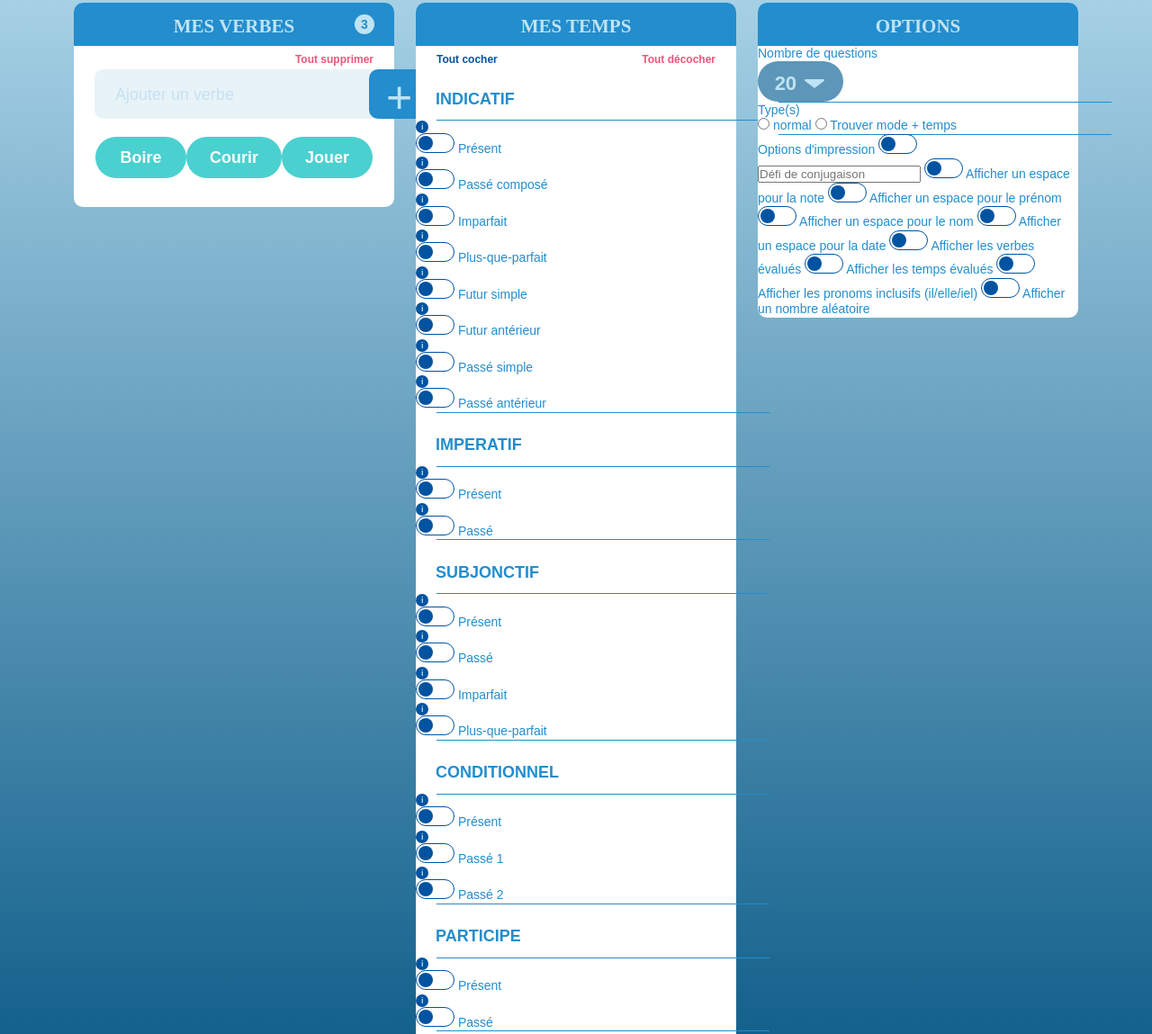
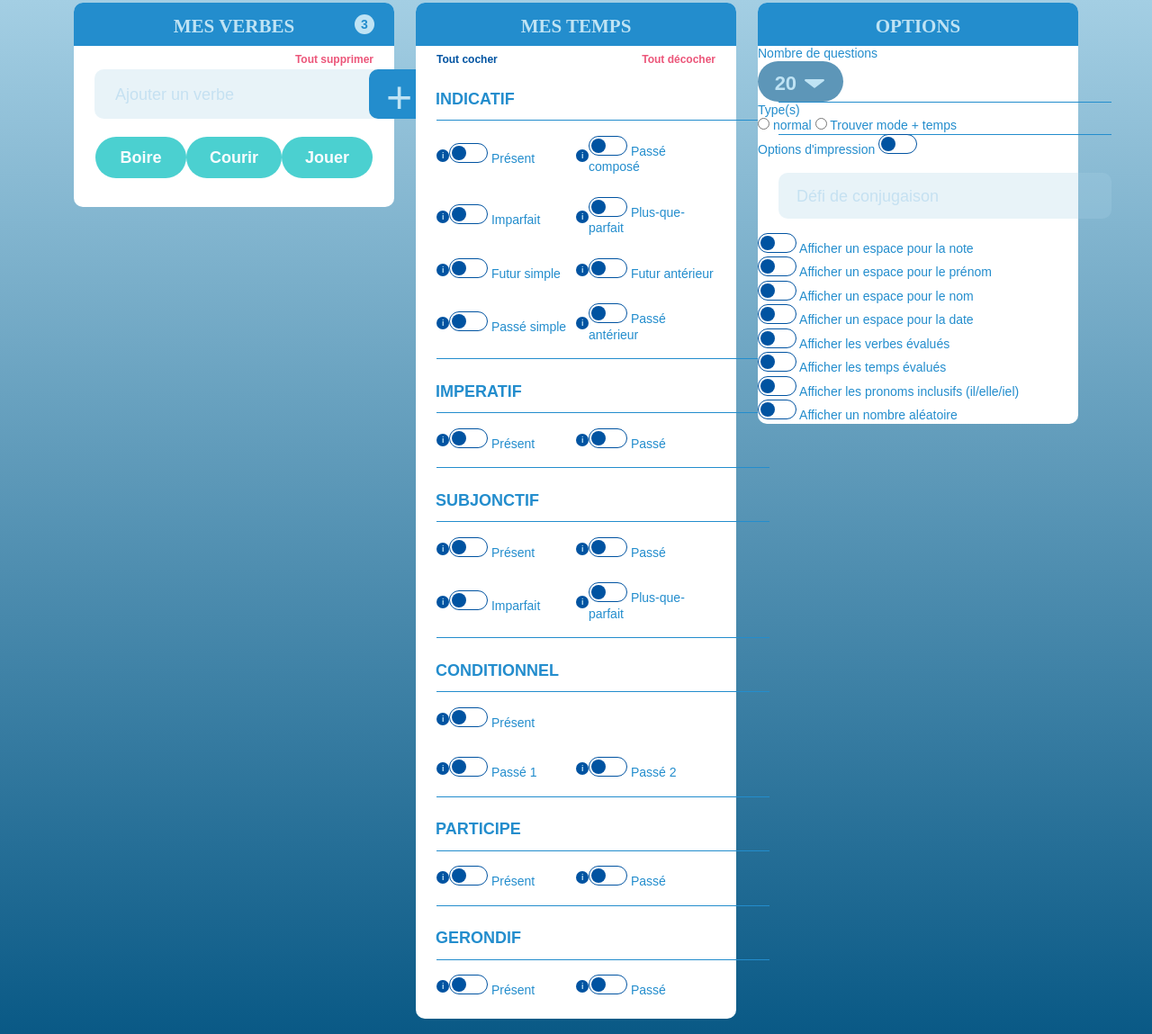
Before and after one commit to maevachristan/Tatitotu-Site-, a website built with Parcel: page src/index.html in a window 1280 px wide. Shown: the part 339-1488 px from the top of the page at 90% size. Built offline with nearby package versions, Linux system fonts and the light colour scheme.

Commit message:
alignement des pastilles check dans la carte "mes temps"

```diff
--- a/src/index.html
+++ b/src/index.html
@@ -115,7 +115,7 @@
             </div>
           </div>
           <div class="col-4">
-            <div class="card">
+            <div class="card my-tenses">
               <div class="card-banner">
                 <h2>mes temps</h2>
               </div>
@@ -124,6 +124,8 @@
               <div class="tense">
                 <h3>indicatif</h3>
                 <hr>
+                <div class="tense-row">
+                  <div class="tense-item">
                     <div class="example">i</div>
                     <label class="switch">
                       <input type="checkbox" />
@@ -132,6 +134,8 @@
                       </div>
                       Présent
                     </label>
+                  </div>
+                  <div class="tense-item">
                     <div class="example">i</div>
                     <label class="switch">
                       <input type="checkbox" />
@@ -140,6 +144,8 @@
                       </div>
                       Passé composé
                     </label>
+                  </div>
+                    <div class="tense-item">
                     <div class="example">i</div>
                     <label class="switch">
                       <input type="checkbox" />
@@ -148,6 +154,8 @@
                       </div>
                       Imparfait
                     </label>
+                  </div>
+                    <div class="tense-item">
                     <div class="example">i</div>
                     <label class="switch">
                       <input type="checkbox" />
@@ -156,6 +164,8 @@
                       </div>
                       Plus-que-parfait
                     </label>
+                  </div>
+                  <div class="tense-item">
                     <div class="example">i</div>
                     <label class="switch">
                       <input type="checkbox" />
@@ -164,6 +174,8 @@
                       </div>
                       Futur simple
                     </label>
+                  </div>
+                  <div class="tense-item">
                     <div class="example">i</div>
                     <label class="switch">
                       <input type="checkbox" />
@@ -172,6 +184,8 @@
                       </div>
                       Futur antérieur
                     </label>
+                  </div>
+                  <div class="tense-item">
                     <div class="example">i</div>
                     <label class="switch">
                       <input type="checkbox" />
@@ -180,6 +194,8 @@
                       </div>
                       Passé simple
                     </label>
+                  </div>
+                  <div class="tense-item">
                     <div class="example">i</div>
                     <label class="switch">
                       <input type="checkbox" />
@@ -188,11 +204,15 @@
                       </div>
                       Passé antérieur
                     </label>
+                  </div>
+                </div>
                 <hr>
               </div>
               <div class="tense">
                 <h3>imperatif</h3>
                 <hr>
+                <div class="tense-row">
+                  <div class="tense-item">
                     <div class="example">i</div>
                     <label class="switch">
                       <input type="checkbox" />
@@ -201,6 +221,8 @@
                       </div>
                       Présent
                     </label>
+                  </div>
+                  <div class="tense-item">
                     <div class="example">i</div>
                     <label class="switch">
                       <input type="checkbox" />
@@ -209,11 +231,15 @@
                       </div>
                       Passé
                     </label>
+                  </div>
+                </div>
                 <hr>
               </div>
               <div class="tense">
                 <h3>subjonctif</h3>
                 <hr>
+                <div class="tense-row">
+                  <div class="tense-item">
                     <div class="example">i</div>
                     <label class="switch">
                       <input type="checkbox" />
@@ -222,6 +248,8 @@
                       </div>
                       Présent
                     </label>
+                  </div>
+                  <div class="tense-item">
                     <div class="example">i</div>
                     <label class="switch">
                       <input type="checkbox" />
@@ -230,6 +258,8 @@
                       </div>
                       Passé
                     </label>
+                  </div>
+                  <div class="tense-item">
                     <div class="example">i</div>
                     <label class="switch">
                       <input type="checkbox" />
@@ -238,6 +268,8 @@
                       </div>
                       Imparfait
                     </label>
+                  </div>
+                  <div class="tense-item">
                     <div class="example">i</div>
                     <label class="switch">
                       <input type="checkbox" />
@@ -246,11 +278,15 @@
                       </div>
                       Plus-que-parfait
                     </label>
+                  </div>
+                </div>
                 <hr>
               </div>
               <div class="tense">
                 <h3>conditionnel</h3>
                 <hr>
+                <div class="tense-row">
+                  <div class="tense-item">
                     <div class="example">i</div>
                     <label class="switch">
                       <input type="checkbox" />
@@ -259,6 +295,10 @@
                       </div>
                       Présent
                     </label>
+                  </div>
+                </div>
+                <div class="tense-row">
+                  <div class="tense-item">
                     <div class="example">i</div>
                     <label class="switch">
                       <input type="checkbox" />
@@ -267,6 +307,8 @@
                       </div>
                       Passé 1
                     </label>
+                  </div>
+                  <div class="tense-item">
                     <div class="example">i</div>
                     <label class="switch">
                       <input type="checkbox" />
@@ -275,11 +317,15 @@
                       </div>
                       Passé 2
                     </label>
+                  </div>
+                </div>
                 <hr>
               </div>
               <div class="tense">
                 <h3>participe</h3>
                 <hr>
+                <div class="tense-row">
+                  <div class="tense-item">
                     <div class="example">i</div>
                     <label class="switch">
                       <input type="checkbox" />
@@ -288,6 +334,8 @@
                       </div>
                       Présent
                     </label>
+                  </div>
+                  <div class="tense-item">
                     <div class="example">i</div>
                     <label class="switch">
                       <input type="checkbox" />
@@ -296,11 +344,15 @@
                       </div>
                       Passé
                     </label>
+                  </div>
+                </div>
                 <hr>
               </div>
               <div class="tense">
                 <h3>gerondif</h3>
                 <hr>
+                <div class="tense-row">
+                  <div class="tense-item">
                     <div class="example">i</div>
                     <label class="switch">
                       <input type="checkbox" />
@@ -309,6 +361,8 @@
                       </div>
                       Présent
                     </label>
+                  </div>
+                  <div class="tense-item">
                     <div class="example">i</div>
                     <label class="switch">
                       <input type="checkbox" />
@@ -317,6 +371,8 @@
                       </div>
                       Passé
                     </label>
+                  </div>
+                </div>
               </div>
             </div>
           </div>
@@ -344,6 +400,7 @@
                 </div>
               </label>
               <input class="typing-bar options" type="text" name="write-option" placeholder="Défi de conjugaison">
+              <div>
                 <label class="switch">
                   <input type="checkbox" />
                   <div class="switch-wrapper">
@@ -351,6 +408,8 @@
                   </div>
                   Afficher un espace pour la note
                 </label>
+              </div>
+              <div>
                 <label class="switch">
                   <input type="checkbox" />
                   <div class="switch-wrapper">
@@ -358,6 +417,8 @@
                   </div>
                   Afficher un espace pour le prénom
                 </label>
+              </div>
+              <div>
                 <label class="switch">
                   <input type="checkbox" />
                   <div class="switch-wrapper">
@@ -365,6 +426,8 @@
                   </div>
                   Afficher un espace pour le nom
                 </label>
+              </div>
+              <div>
                 <label class="switch">
                   <input type="checkbox" />
                   <div class="switch-wrapper">
@@ -372,6 +435,8 @@
                   </div>
                   Afficher un espace pour la date
                 </label>
+              </div>
+              <div>
                 <label class="switch">
                   <input type="checkbox" />
                   <div class="switch-wrapper">
@@ -379,6 +444,8 @@
                   </div>
                   Afficher les verbes évalués
                 </label>
+              </div>
+              <div>
                 <label class="switch">
                   <input type="checkbox" />
                   <div class="switch-wrapper">
@@ -386,6 +453,8 @@
                   </div>
                   Afficher les temps évalués
                 </label>
+              </div>
+              <div>
                 <label class="switch">
                   <input type="checkbox" />
                   <div class="switch-wrapper">
@@ -393,6 +462,8 @@
                   </div>
                   Afficher les pronoms inclusifs (il/elle/iel)
                 </label>
+              </div>
+              <div>
                 <label class="switch">
                   <input type="checkbox" />
                   <div class="switch-wrapper">
@@ -400,6 +471,7 @@
                   </div>
                   Afficher un nombre aléatoire
                 </label>
+              </div>
             </div>
           </div>
         </div>
--- a/src/scss/main.scss
+++ b/src/scss/main.scss
@@ -16,6 +16,8 @@
 @import "modules/_turtle.css";
 @import "modules/_verb-bubble.css";
 @import "modules/_switch.css";
+@import "modules/_check-label.css";
+@import "modules/_tense.css";
 
 // .row + .row {
 //     margin-top: 16px;
--- a/src/scss/modules/_card.css
+++ b/src/scss/modules/_card.css
@@ -1,6 +1,7 @@
 .card {
     background-color: #ffffff;
     border-radius: 10px;
+    margin-bottom: 70px;
     position: relative;
 }
 
@@ -21,3 +22,7 @@ h3 {
 .my-verbs {
     padding-bottom: 31px;
 }
+
+.my-tenses {
+    padding-bottom: 5px;
+}
--- /dev/null
+++ b/src/scss/modules/_check-label.css
@@ -0,0 +1,4 @@
+.check-label {
+    display: flex;
+    flex-direction: row;
+}
--- /dev/null
+++ b/src/scss/modules/_tense.css
@@ -0,0 +1,12 @@
+.tense-row {
+    display: flex;
+    flex-wrap: wrap;
+    margin: 5px 23px;
+}
+
+.tense-item {
+    align-items: center;
+    display: flex;
+    margin: 12px 0;
+    width: 50%;
+}
--- a/src/scss/modules/_typing-bar.css
+++ b/src/scss/modules/_typing-bar.css
@@ -30,3 +30,21 @@
     font-family: 'Baloo Paaji 2', sans-serif;
     font-size: 18px;
 }
+
+.options {
+    background-color: #aad3e7;
+    border: none;
+    border-radius: 10px;
+    height: 51px;
+    margin: 16px 23px 16px;
+    opacity: 26%;
+    padding: 4px 0 0 20px;
+    position: relative;
+    width: 370px;
+}
+
+.options::placeholder {
+    color: #238dcd;
+    font-family: 'Baloo Paaji 2', sans-serif;
+    font-size: 18px;
+}
```
Also changed, not shown: src/scss/_layout.scss (line endings or trailing spaces), src/scss/modules/_switch.css (line endings or trailing spaces). Lines whose indentation alone changed are shown as unchanged.
